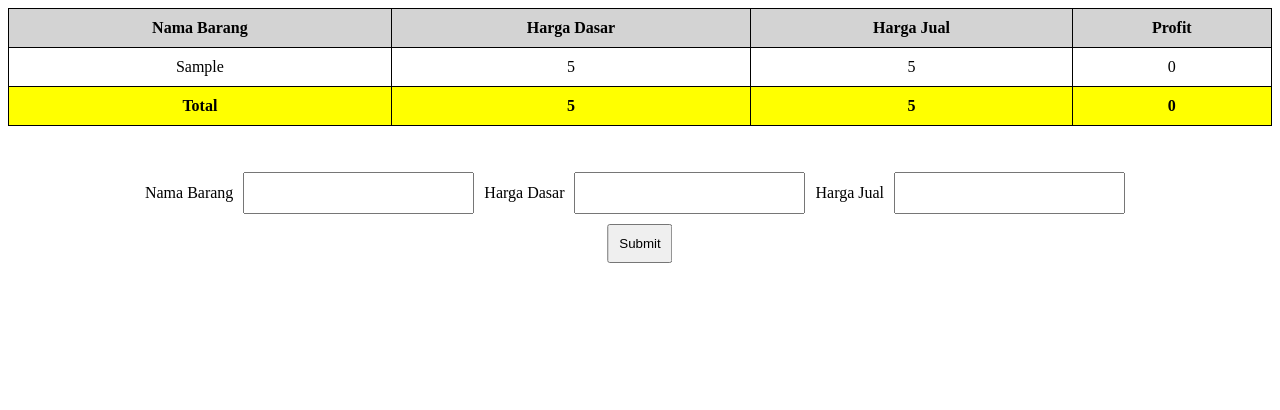
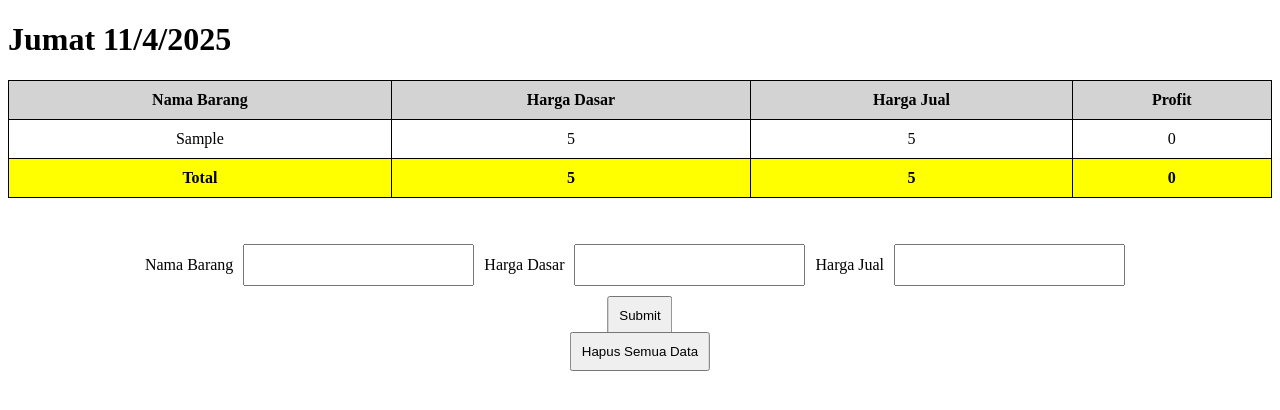
Before and after one commit to Acil145/Web-Catatan-Penjualan, a plain HTML site: page index.html in a window 1280 px wide. Both pictures are taken after typing "Sample", "5", "5" into the empty fields and a click on the button "Submit". Drawn offline with Linux system fonts and the light colour scheme.

Commit message:
add localstorage interaction

```diff
--- a/index.html
+++ b/index.html
@@ -44,12 +44,14 @@
             flex-direction: column;
         }
     }
+
 </style>
     <meta charset="UTF-8">
     <meta name="viewport" content="width=device-width, initial-scale=1.0">
     <title>Keuangan</title>
 </head>
 <body>
+    <h1 id="tanggal"></h1>
     <table id="dataTabel", style="width: 100%;">
         <tr id="HEADER">
             <th>Nama Barang</th>
@@ -75,42 +77,77 @@
         <label>Harga Jual</label>
         <input type="number" id="iJual" onkeypress="cekEnter(event)">
     </div>
-    <button onclick="tampilkan()">Submit</button>
+    <button onclick="tampilkan()">Submit</button><br><br>
+    <button onclick="hapusData()">Hapus Semua Data</button>
 
     <script>
-    let ciNama = document.getElementById("iNama");
-    let ciDasar = document.getElementById("iDasar");
-    let ciJual = document.getElementById("iJual");
+    let cekInputNama = document.getElementById("iNama");
+    let cekInputDasar = document.getElementById("iDasar");
+    let cekInputJual = document.getElementById("iJual");
 
-    let tDasar = 0;
-    let tJual = 0;
-    let tProfit = 0;
+    let dataTotalDasar = 0;
+    let dataTotalJual = 0;
+    let dataTotalProfit = 0;
+
+    let dataList = JSON.parse(localStorage.getItem("data keuangan pengguna")) || [];
+
+    //load penyimpanan saat refresh
+    function loadPenyimpanan() {
+        dataList.forEach(item => {
+            isi(item.namaItem, item.hargaDasar, item.hargaJual);
+        });
+    }
+
+    //hari dan tanggal
+    let tgl = new Date();
+    var hari = ['Minggu', 'Senin', 'Selasa', 'Rabu', 'Kamis', 'Jumat', 'Sabtu', 'Minggu'];
+    let sekarang = hari[tgl.getDay()];
+    document.getElementById("tanggal").textContent = `${sekarang} ${tgl.getDate()}/${tgl.getMonth() + 1}/${tgl.getFullYear()}`;
+
+    //cek hari sebelumnya sama dengan hari ini
+    let semalam = localStorage.getItem("TanggalHari") || "kosong";
+    if(semalam == "kosong") {
+        localStorage.setItem("TanggalHari", sekarang);
+    }
+    else if(semalam != sekarang) {
+        window.alert("Hari udah berubah, jangan lupa hapus data semalam :D")
+        localStorage.removeItem("TanggalHari");
+        localStorage.setItem("TanggalHari", sekarang);
+    }
+
+    loadPenyimpanan();
 
         function tampilkan() {
-            let isi1 = ciNama.value.trim();
-            let isi2 = ciDasar.value.trim();
-            let isi3 = ciJual.value.trim();
-            if (isi1 === "") {return}
-            if (isi2 === "") {return}
-            if (isi3 === "") {return}
+            let isi_InputNama = cekInputNama.value.trim();
+            let isi_InputDasar = cekInputDasar.value.trim();
+            let isi_InputJual = cekInputJual.value.trim();
+            if (isi_InputNama === "" || isi_InputDasar === "" || isi_InputJual === "") {return}
 
-            let table = document.getElementById("dataTabel");
-            let newRow = table.insertRow(table.rows.length - 1);
-            newRow.insertCell(0).innerText = ciNama.value;
-            newRow.insertCell(1).innerText = ciDasar.value;
-            newRow.insertCell(2).innerText = ciJual.value;
-            newRow.insertCell(3).innerText = ciJual.value - ciDasar.value;
+            isi(isi_InputNama, isi_InputDasar, isi_InputJual);
 
-            tDasar = tDasar + Number(ciDasar.value);
-            tJual = tJual + Number(ciJual.value);
-            tProfit = tProfit + Number(ciJual.value - ciDasar.value);
-            document.getElementById("totalDasar").innerText = tDasar;
-            document.getElementById("totalJual").innerText = tJual;
-            document.getElementById("totalProfit").innerText = tProfit;
+            //simpan ke local storage
+            dataList.push({namaItem: isi_InputNama,hargaDasar: isi_InputDasar,hargaJual: isi_InputJual});
+            localStorage.setItem("data keuangan pengguna", JSON.stringify(dataList));
 
-            ciNama.value = "";
-            ciDasar.value = "";
-            ciJual.value = "";
+            cekInputNama.value = "";
+            cekInputDasar.value = "";
+            cekInputJual.value = "";
+        }
+
+        function isi(nama, dasar, jual) {
+            let cekTabel = document.getElementById("dataTabel");
+            let newRow = cekTabel.insertRow(cekTabel.rows.length - 1);
+            newRow.insertCell(0).innerText = nama;
+            newRow.insertCell(1).innerText = dasar;
+            newRow.insertCell(2).innerText = jual;
+            newRow.insertCell(3).innerText = jual - dasar;
+
+            dataTotalDasar = dataTotalDasar + Number(dasar);
+            dataTotalJual = dataTotalJual + Number(jual);
+            dataTotalProfit = dataTotalProfit + Number(jual - dasar);
+            document.getElementById("totalDasar").innerText = dataTotalDasar;
+            document.getElementById("totalJual").innerText = dataTotalJual;
+            document.getElementById("totalProfit").innerText = dataTotalProfit;
         }
 
         function cekEnter(event) {
@@ -118,6 +155,13 @@
                 tampilkan();
             }
         }
+
+        function hapusData() {
+            if(confirm("Yakin hapus semua data?")) {
+                localStorage.removeItem("data keuangan pengguna");
+                window.alert("silakan refresh untuk liat perubahannya :D")
+            }
+        }
     </script>
 </body>
 </html>
```
